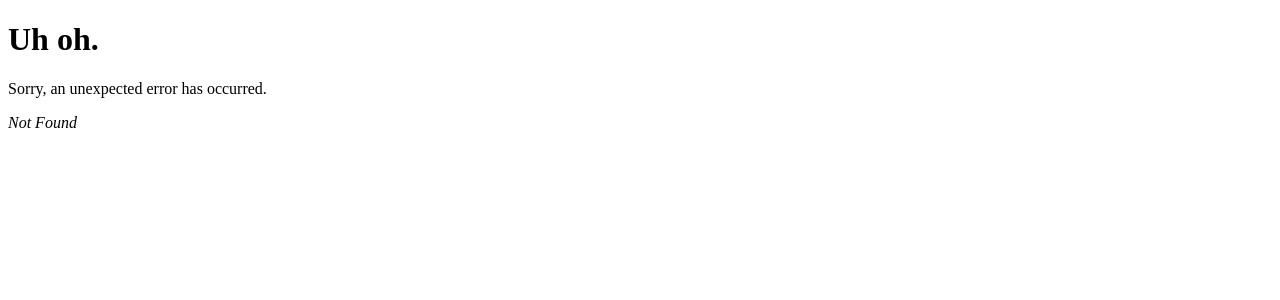
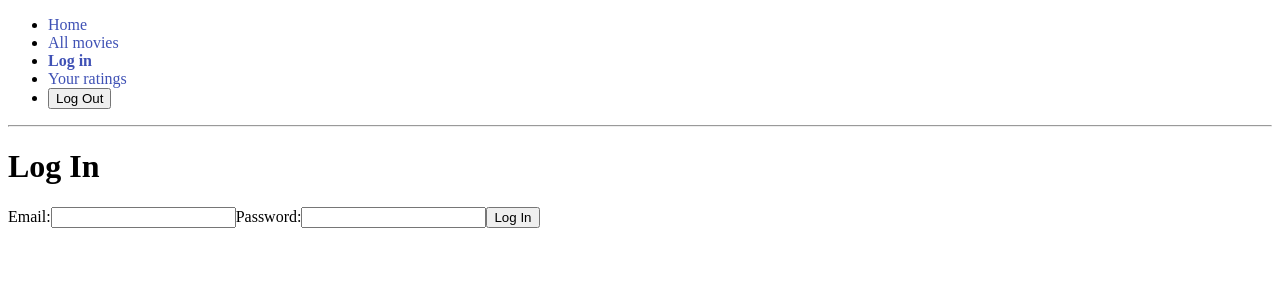
Before and after one commit to jobill18/Lab-Movie-Ratings, a React (Vite) app: page /login in a window 1280 px wide. Before the commit this address had no page. Shown: the top 300 px of the page. Built offline with nearby package versions, Linux system fonts and the light colour scheme.

Commit message:
created routes for Login and Ratings pages, extablished login redirect

```diff
--- a/src/main.jsx
+++ b/src/main.jsx
@@ -13,6 +13,8 @@ import ErrorPage from "./pages/ErrorPage.jsx";
 import IndexPage from "./pages/IndexPage.jsx";
 import AllMoviesPage from "./pages/AllMoviesPage.jsx";
 import MovieDetailPage from "./pages/MovieDetailPage.jsx";
+import LoginPage from "./pages/LoginPage.jsx";
+import YourRatingsPage from "./pages/YourRatingsPage.jsx";
 
 const router = createBrowserRouter(
   createRoutesFromElements(
@@ -35,6 +37,21 @@ const router = createBrowserRouter(
           return { movie: res.data };
         }}
       />
+
+      <Route
+        path="login"
+        element={<LoginPage />}
+        // loader={async ({ params }) => {}}
+      />
+
+      <Route
+        path="me"
+        element={<YourRatingsPage />}
+        loader={async () => {
+          const res = await axios.get("/api/ratings");
+          return { ratings: res.data };
+        }}
+      />
     </Route>
   )
 );
--- a/src/pages/LoginPage.jsx
+++ b/src/pages/LoginPage.jsx
@@ -1,8 +1,24 @@
+import axios from "axios";
+import { useNavigate } from "react-router-dom";
+import LoginForm from "../components/LoginForm.jsx";
+
 export default function LoginPage() {
+  const navigate = useNavigate();
+
+  const handleLogin = async (e, formData) => {
+    e.preventDefault();
+
+    const res = await axios.post("/api/auth", formData);
+
+    if (res.data.success) {
+      navigate("/me");
+    }
+  };
+
   return (
     <>
       <h1>Log In</h1>
-      <p>TODO</p>
+      <LoginForm onLogin={handleLogin} />
     </>
   );
 }
```
